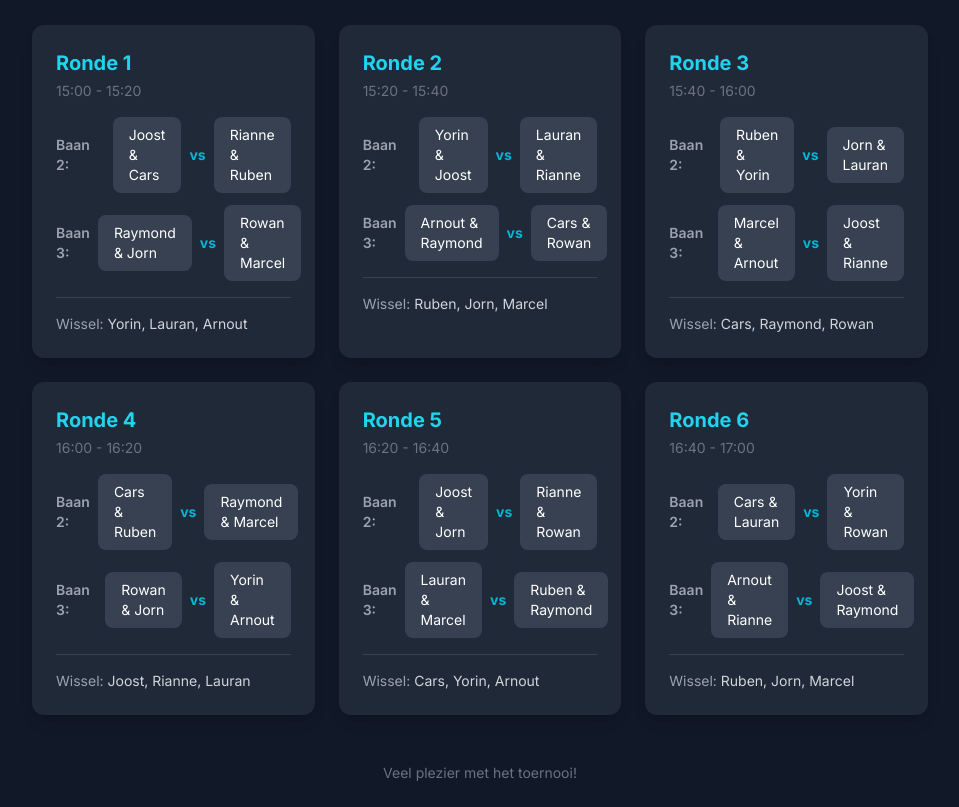
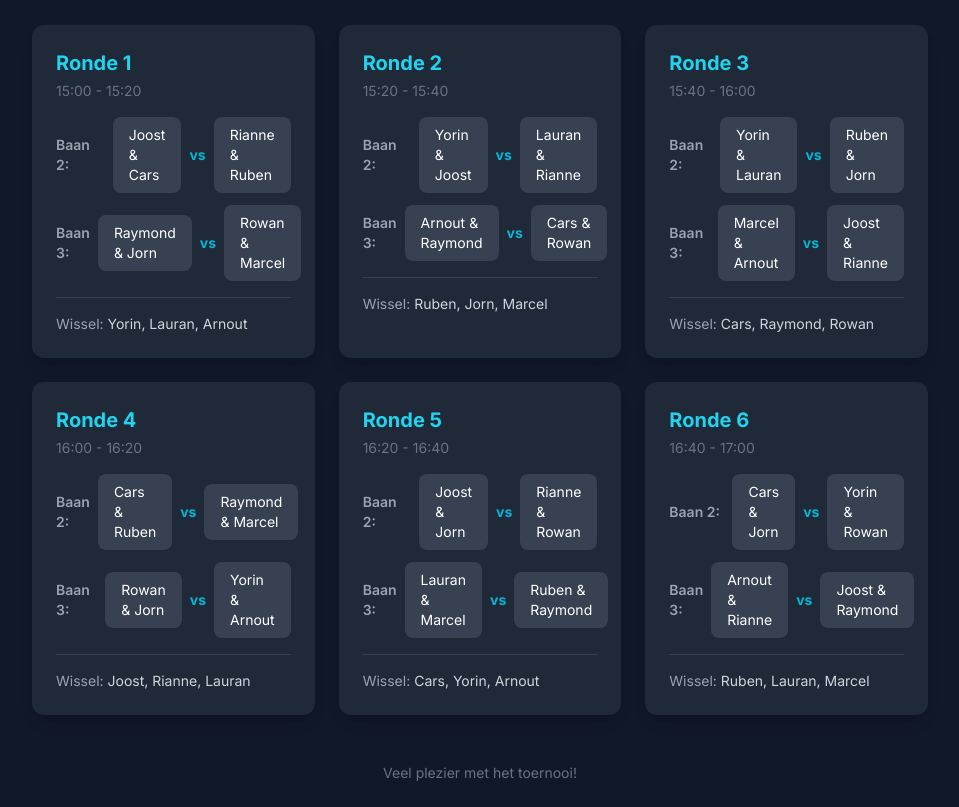
Before and after one commit to yorinvonder-sys/padeltoernooi, a plain HTML site: page index.html in a window 1280 px wide. Shown: the part 79-886 px from the top of the page, without its empty margins (160-1119 px from the left). Drawn offline with nearby package versions, Linux system fonts and the light colour scheme.

Commit message:
Update index.html

```diff
--- a/index.html
+++ b/index.html
@@ -91,9 +91,9 @@
                 <div class="space-y-3">
                     <div class="flex items-center gap-2 text-sm">
                         <span class="w-14 font-semibold text-gray-400">Baan 2:</span>
-                        <div class="team flex-1">Ruben & Yorin</div>
+                        <div class="team flex-1">Yorin & Lauran</div>
                         <span class="font-bold text-cyan-500">vs</span>
-                        <div class="team flex-1">Jorn & Lauran</div>
+                        <div class="team flex-1">Ruben & Jorn</div>
                     </div>
                     <div class="flex items-center gap-2 text-sm">
                         <span class="w-14 font-semibold text-gray-400">Baan 3:</span>
@@ -160,7 +160,7 @@
                 <div class="space-y-3">
                     <div class="flex items-center gap-2 text-sm">
                         <span class="w-14 font-semibold text-gray-400">Baan 2:</span>
-                        <div class="team flex-1">Cars & Lauran</div>
+                        <div class="team flex-1">Cars & Jorn</div>
                         <span class="font-bold text-cyan-500">vs</span>
                         <div class="team flex-1">Yorin & Rowan</div>
                     </div>
@@ -172,7 +172,7 @@
                     </div>
                 </div>
                 <div class="mt-4 pt-4 border-t border-gray-700">
-                    <p class="text-sm text-gray-400">Wissel: <span class="font-medium text-gray-300">Ruben, Jorn, Marcel</span></p>
+                    <p class="text-sm text-gray-400">Wissel: <span class="font-medium text-gray-300">Ruben, Lauran, Marcel</span></p>
                 </div>
             </div>
 
```
